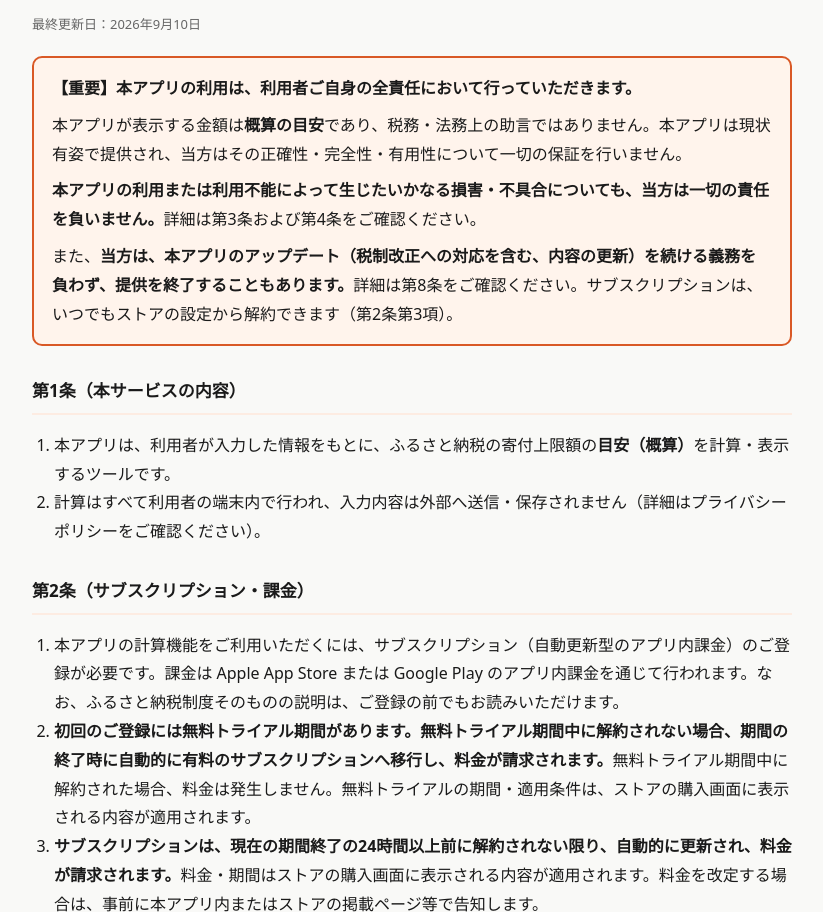
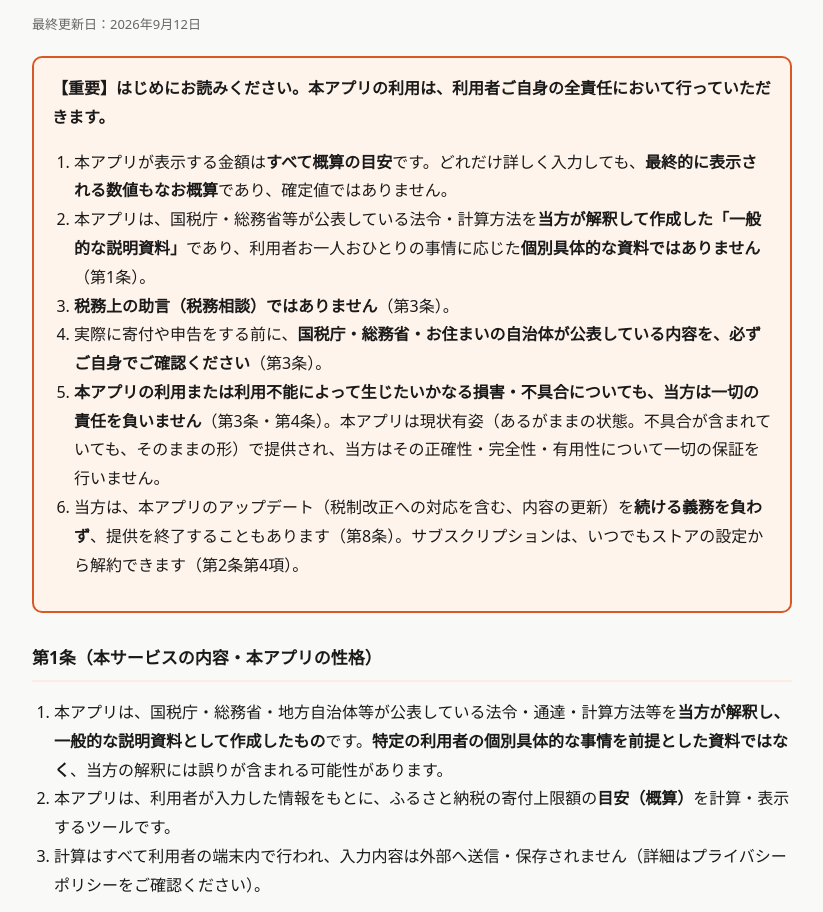
Before and after one commit to taka0714sb-star/legal, a plain HTML site: page terms.html in a window 1280 px wide. Shown: the part 226-1138 px from the top of the page, without its empty margins (228-1051 px from the left). Drawn offline with Linux system fonts and the light colour scheme.

Commit message:
ふるさと納税アプリ: 利用規約・プライバシーポリシーの免責を前面に改定(9/12)
一般的な説明資料であること・最終数値も概算であること・公表情報の自己確認義務を
明文化。第4条4項(消費者契約法対応の留保)は維持。

```diff
--- a/terms.html
+++ b/terms.html
@@ -44,17 +44,23 @@
 <div class="wrap">
   <h1>利用規約</h1>
   <p>本利用規約（以下「本規約」）は、AzeLab（以下「当方」）が提供するアプリ「ふるさと納税とは」（アプリID：com.azelab.furusato。Google Play では「ふるさと納税とは（無広告）」と表示されますが、同一のアプリです。以下「本アプリ」）の利用条件を定めるものです。利用者は、本アプリを利用することで本規約に同意したものとみなされます。</p>
-  <p class="meta">最終更新日：2026年9月10日</p>
+  <p class="meta">最終更新日：2026年9月12日</p>
 
   <div class="disclaimer">
-    <p><strong>【重要】本アプリの利用は、利用者ご自身の全責任において行っていただきます。</strong></p>
-    <p>本アプリが表示する金額は<strong>概算の目安</strong>であり、税務・法務上の助言ではありません。本アプリは現状有姿で提供され、当方はその正確性・完全性・有用性について一切の保証を行いません。</p>
-    <p><strong>本アプリの利用または利用不能によって生じたいかなる損害・不具合についても、当方は一切の責任を負いません。</strong>詳細は第3条および第4条をご確認ください。</p>
-    <p>また、<strong>当方は、本アプリのアップデート（税制改正への対応を含む、内容の更新）を続ける義務を負わず、提供を終了することもあります。</strong>詳細は第8条をご確認ください。サブスクリプションは、いつでもストアの設定から解約できます（第2条第3項）。</p>
+    <p><strong>【重要】はじめにお読みください。本アプリの利用は、利用者ご自身の全責任において行っていただきます。</strong></p>
+    <ol>
+      <li>本アプリが表示する金額は<strong>すべて概算の目安</strong>です。どれだけ詳しく入力しても、<strong>最終的に表示される数値もなお概算</strong>であり、確定値ではありません。</li>
+      <li>本アプリは、国税庁・総務省等が公表している法令・計算方法を<strong>当方が解釈して作成した「一般的な説明資料」</strong>であり、利用者お一人おひとりの事情に応じた<strong>個別具体的な資料ではありません</strong>（第1条）。</li>
+      <li><strong>税務上の助言（税務相談）ではありません</strong>（第3条）。</li>
+      <li>実際に寄付や申告をする前に、<strong>国税庁・総務省・お住まいの自治体が公表している内容を、必ずご自身でご確認ください</strong>（第3条）。</li>
+      <li><strong>本アプリの利用または利用不能によって生じたいかなる損害・不具合についても、当方は一切の責任を負いません</strong>（第3条・第4条）。本アプリは現状有姿（あるがままの状態。不具合が含まれていても、そのままの形）で提供され、当方はその正確性・完全性・有用性について一切の保証を行いません。</li>
+      <li>当方は、本アプリのアップデート（税制改正への対応を含む、内容の更新）を<strong>続ける義務を負わず</strong>、提供を終了することもあります（第8条）。サブスクリプションは、いつでもストアの設定から解約できます（第2条第4項）。</li>
+    </ol>
   </div>
 
-  <h2>第1条（本サービスの内容）</h2>
+  <h2>第1条（本サービスの内容・本アプリの性格）</h2>
   <ol>
+    <li>本アプリは、国税庁・総務省・地方自治体等が公表している法令・通達・計算方法等を<strong>当方が解釈し、一般的な説明資料として作成したもの</strong>です。<strong>特定の利用者の個別具体的な事情を前提とした資料ではなく</strong>、当方の解釈には誤りが含まれる可能性があります。</li>
     <li>本アプリは、利用者が入力した情報をもとに、ふるさと納税の寄付上限額の<strong>目安（概算）</strong>を計算・表示するツールです。</li>
     <li>計算はすべて利用者の端末内で行われ、入力内容は外部へ送信・保存されません（詳細はプライバシーポリシーをご確認ください）。</li>
   </ol>
@@ -70,10 +76,10 @@
 
   <h2>第3条（無保証・計算結果の取り扱い）</h2>
   <ol>
-    <li><strong>本アプリの計算結果はあくまで概算であり、税務・法務上の助言ではありません。</strong></li>
+    <li><strong>本アプリの計算結果はあくまで概算であり、税務・法務上の助言（税務相談を含みます）ではありません。どれだけ詳しく入力しても、最終的に表示される金額はなお概算の目安であり、確定値ではありません。</strong></li>
     <li>本アプリは<strong>現状有姿（as is）</strong>で提供されます。当方は、計算結果の正確性・完全性・有用性・特定目的への適合性、本アプリが中断なく提供されること、および不具合・エラーが存在しないことについて、<strong>明示・黙示を問わずいかなる保証も行いません。</strong></li>
     <li>税制改正、入力内容、申告方法（ワンストップ特例／確定申告）、他の控除の有無、年の途中の収入変動、お住まいの自治体による差異等により、実際の控除額は本アプリの表示と異なります。</li>
-    <li>利用者は、実際のふるさと納税や申告にあたっては、税務署・お住まいの市区町村、または国税庁「確定申告書等作成コーナー」等でご自身で確認するものとし、<strong>本アプリの利用に基づく判断・行為はすべて利用者ご自身の責任において行うものとします。</strong></li>
+    <li>利用者は、実際のふるさと納税や申告にあたっては、国税庁・総務省・お住まいの自治体等が公表している一次情報（法令・通達・手引き等）や、税務署・市区町村の窓口、国税庁「確定申告書等作成コーナー」等で<strong>ご自身で確認する義務を負う</strong>ものとし、<strong>本アプリの利用に基づく判断・行為はすべて利用者ご自身の責任において行うものとします。</strong></li>
   </ol>
 
   <h2>第4条（免責・責任の制限）</h2>
```
Also changed, not shown: privacy.html (+2 -2 lines).
